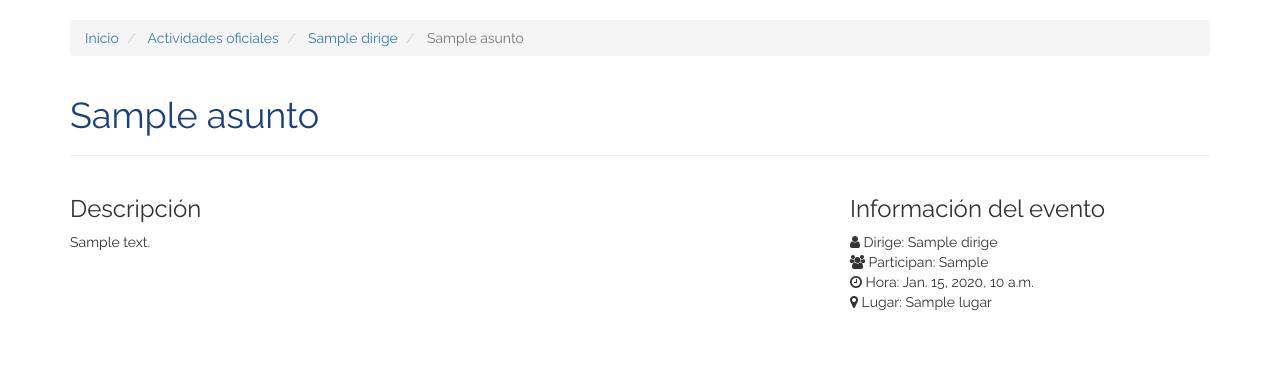
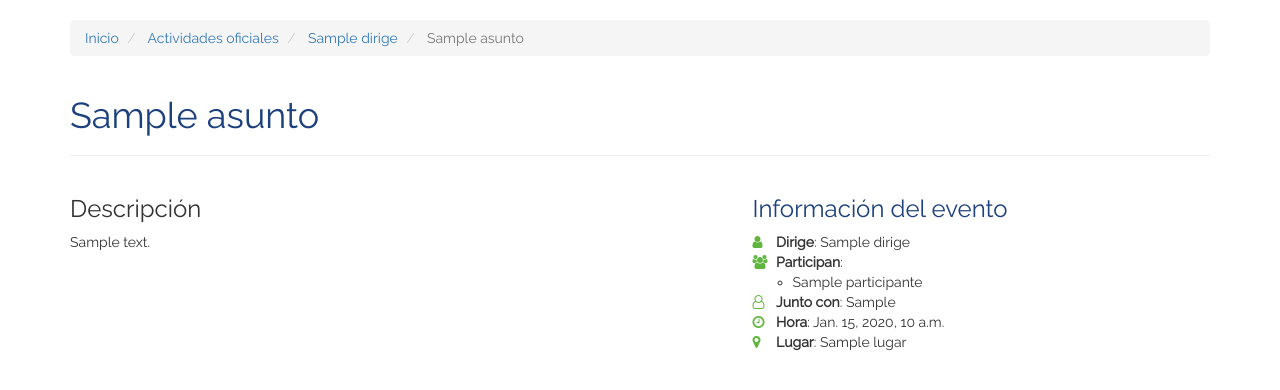
Before and after one commit to soncco/egemsa, a Django app: template front/templates/front/evento.html in a window 1280 px wide. Shown: the part 52-442 px from the top of the page. Run offline with Django 3.2, Linux system fonts and the light colour scheme; the template is opened without the code that fills it: most values are stand-ins (such as "Sample title", 1, 10 or a date in 2020); some libraries are stand-ins or nearby versions.

Commit message:
Estilo y otros

```diff
--- a/front/static/front/css/styles.css
+++ b/front/static/front/css/styles.css
@@ -1,2 +1,2 @@
 @import url("https://fonts.googleapis.com/css?family=Raleway");
-body{font-family:'Raleway',sans-serif}.modal.modal-large .modal-dialog{width:80%}.modal.modal-large .modal-body{overflow-y:auto}.modal-dialog{width:95%}.navbar-inverse{background:#354052;border-color:#354052;}.navbar-inverse .navbar-nav>li>a,.navbar-inverse .navbar-brand{color:#e2edff}h1{color:#1d417d}h2{color:#60b53e}.categoria{background:#edf2f6;padding:5px 10px;height:80px;text-align:center;margin-bottom:10px;}.categoria:hover{background:#f1f1f1}.categoria h4{font-size:14px}.documento-lista{border-bottom:1px solid #edf2f6;padding:4px 0;}.documento-lista .categoria-lista,.documento-lista .fecha-lista{font-size:12px;color:#888}.documento-lista .fecha-lista{color:#6d6d6d}.arbol h2{font-size:20px}.arbol h3{font-size:17px}.arbol h4{font-size:14px}.arbol h2,.arbol h3,.arbol h4{margin-bottom:0;color:#3f945e}.sidebar h3{color:#1d417d}.sidebar ul li.comun-lista a{background:#edf2f6;display:block;padding:8px 10px;border:1px solid transparent;border-width:1px 0;text-decoration:none;border-bottom-color:#dceaf7;}.sidebar ul li.comun-lista a:hover{background:#f1f1f1;border-color:#cdcaca}.sidebar ul li.comun-lista.active{padding:8px 10px;font-weight:bold}.documento-fecha{color:#6d6d6d;font-size:12px}
+body{font-family:'Raleway',sans-serif}.modal.modal-large .modal-dialog{width:80%}.modal.modal-large .modal-body{overflow-y:auto}.modal-dialog{width:95%}.navbar-inverse{background:#354052;border-color:#354052;}.navbar-inverse .navbar-nav>li>a,.navbar-inverse .navbar-brand{color:#e2edff}h1{color:#1d417d}h2{color:#60b53e}.categoria{background:#edf2f6;padding:5px 10px;height:80px;text-align:center;margin-bottom:10px;}.categoria:hover{background:#f1f1f1}.categoria h4{font-size:14px}.documento-lista{border-bottom:1px solid #edf2f6;padding:4px 0;}.documento-lista .categoria-lista,.documento-lista .fecha-lista{font-size:12px;color:#888;}.documento-lista .categoria-lista a,.documento-lista .fecha-lista a{color:#60b53e}.documento-lista .fecha-lista{color:#6d6d6d}.arbol h2{font-size:20px}.arbol h3{font-size:17px}.arbol h4{font-size:14px}.arbol h2,.arbol h3,.arbol h4{margin-bottom:0;color:#3f945e}.sidebar h3{color:#1d417d}.sidebar ul li.comun-lista a{background:#edf2f6;display:block;padding:8px 10px;border:1px solid transparent;border-width:1px 0;text-decoration:none;border-bottom-color:#dceaf7;}.sidebar ul li.comun-lista a:hover{background:#f1f1f1;border-color:#cdcaca}.sidebar ul li.comun-lista.active{padding:8px 10px;font-weight:bold}.documento-fecha{color:#6d6d6d;font-size:12px}.agenda-lista{border-bottom:1px solid #edf2f6;padding:4px 0;}.agenda-lista .organiza{font-size:12px;color:#888}.agenda-lista .fecha-lista{color:#6d6d6d}.evento-meta .fa{width:20px;color:#60b53e}
--- a/front/static/front/source/styles.styl
+++ b/front/static/front/source/styles.styl
@@ -54,6 +54,9 @@ h2
         font-size 12px
         color #888
 
+        a
+            color $verde
+
     .fecha-lista
         color #6d6d6d
 
@@ -95,3 +98,20 @@ h2
 .documento-fecha
     color #6d6d6d
     font-size 12px
+
+
+.agenda-lista
+    border-bottom 1px solid $grey
+    padding 4px 0
+
+    .organiza
+        font-size 12px
+        color #888
+
+    .fecha-lista
+        color #6d6d6d
+
+.evento-meta
+    .fa
+        width 20px
+        color $verde
--- a/front/templates/front/buscar.html
+++ b/front/templates/front/buscar.html
@@ -8,8 +8,8 @@
             {% for documento in documentos %}
                 <li class="documento-lista">
                     <a href="{% url 'front:documento' documento.id %}">{{documento.nombre}}</a> <br>
-                    <span class="fecha"><i class="fa fa-tag"></i> {{documento.categoria.nombre}}</span> <br>
-                    <span class="categoría"><i class="fa fa-calendar"></i> {{documento.fecha|date:"d M Y"}}</span>
+                    <span class="categoria-lista" title="Categoría"><i class="fa fa-tag"></i> <a href="{% url 'front:categoria' documento.categoria.pk %}">{{documento.categoria.cadena}}</a></span> <br>
+                    <span class="fecha-lista" title="Fecha de subida"><i class="fa fa-calendar"></i> {{documento.fecha|date:"d M Y"}}</span>
                 </li>
             {% empty %}
                 <li>No existen documentos</li>
--- a/front/templates/front/evento.html
+++ b/front/templates/front/evento.html
@@ -2,18 +2,31 @@
 {% load static %}
 {% block content %}
     <div class="row">
-        <div class="col-md-8">
+        <div class="col-md-7">
             <h3>Descripción</h3>
             {{evento.descripcion|safe}}
         </div>
-        <div class="col-md-4">
-            <h3>Información del evento</h3>
-            <ul class="list-unstyled">
-                <li><i class="fa fa-user"></i> Dirige: {{evento.dirige}}</li>
-                <li><i class="fa fa-users"></i> Participan: {{evento.junto_con}}</li>
-                <li><i class="fa fa-clock-o"></i> Hora: {{evento.fecha_hora}}</li>
-                <li><i class="fa fa-map-marker"></i> Lugar: {{evento.lugar}}</li>
-            </ul>
+        <div class="col-md-5">
+            <div class="sidebar">
+            <div class="evento-meta">
+                <h3>Información del evento</h3>
+                    <ul class="list-unstyled">
+                        <li><i class="fa fa-user"></i> <strong>Dirige</strong>: {{evento.dirige}}</li>
+                        <li><i class="fa fa-users"></i> <strong>Participan</strong>:
+                            {% if evento.participan.count != 0 %}
+                                <ul>
+                                    {% for participante in evento.participan.all %}
+                                        <li>{{participante}}</li>
+                                    {% endfor %}
+                                </ul>
+                            {% endif %}
+                        </li>
+                        <li><i class="fa fa-user-o"></i> <strong>Junto con</strong>: {{evento.junto_con}}</li>
+                        <li><i class="fa fa-clock-o"></i> <strong>Hora</strong>: {{evento.fecha_hora}}</li>
+                        <li><i class="fa fa-map-marker"></i> <strong>Lugar</strong>: {{evento.lugar}}</li>
+                    </ul>
+                </div>
+            </div>
 
         </div>
     </div>
--- a/front/templates/front/index.html
+++ b/front/templates/front/index.html
@@ -20,15 +20,15 @@
             {% for documento in documentos %}
                 <li class="documento-lista">
                     <a href="{% url 'front:documento' documento.id %}">{{documento.nombre}}</a> <br>
-                    <span class="categoria-lista"><i class="fa fa-tag"></i> {{documento.categoria.cadena}}</span> <br>
-                    <span class="fecha-lista"><i class="fa fa-calendar"></i> {{documento.fecha|date:"d M Y"}}</span>
+                    <span class="categoria-lista" title="Categoría"><i class="fa fa-tag"></i> {{documento.categoria.cadena}}</span> <br>
+                    <span class="fecha-lista" title="Fecha de subida"><i class="fa fa-calendar"></i> {{documento.fecha|date:"d M Y"}}</span>
                 </li>
             {% empty %}
                 <li>No existen documentos</li>
             {% endfor %}
             </ul>
 
-            <h2>Agenda de hoy</h2>
+            <h2>Agenda de hoy <small><a href="{% url 'front:actividades' %}">(<i class="fa fa-plus"></i>)</a></small></h2>
             <ul class="list-unstyled">
             {% for agenda in agendas %}
                 <li class="agenda-lista">
```
